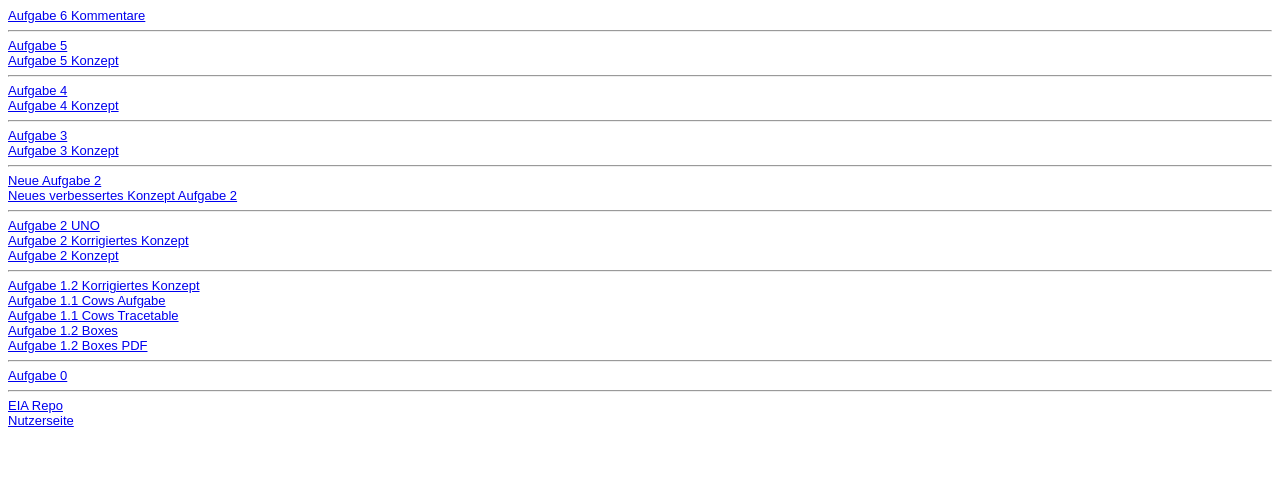
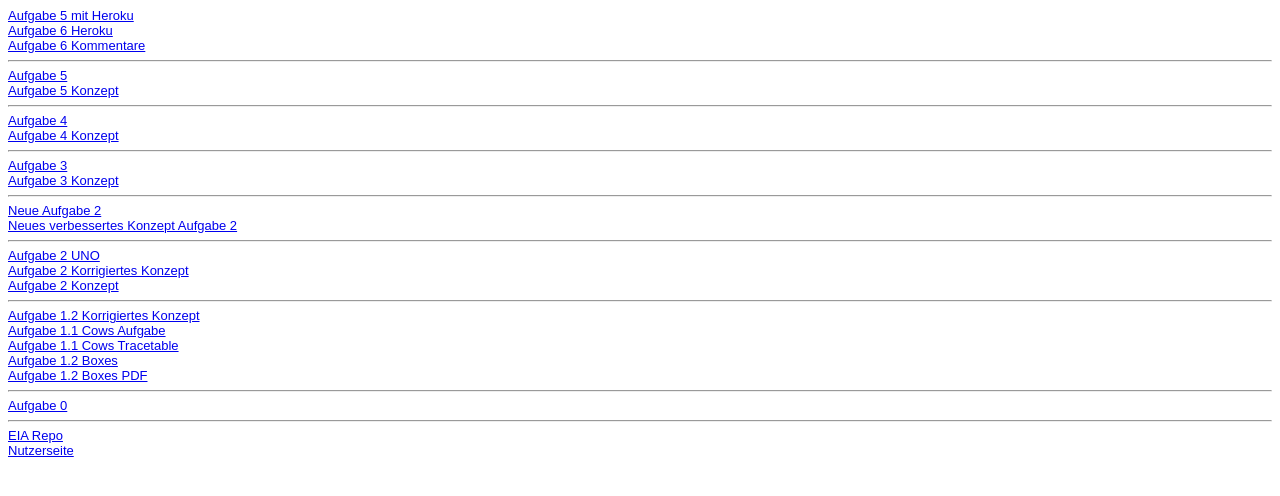
Before and after one commit to Leah1995/EIA2WS, a website: page steckbrief.htm in a window 1280 px wide. Drawn offline with Linux system fonts and the light colour scheme.

Commit message:
Aufgabe 5 neu

```diff
--- a/steckbrief.htm
+++ b/steckbrief.htm
@@ -15,6 +15,8 @@ body {
 </head>
 <body>
 
+<div><a href="https://leah1995.github.io/EIA2WS/Aufgabe-5/Aufg5.html" target="_blank">Aufgabe 5 mit Heroku</a></div>
+<div><a href="eia2ws.herokuapp.com/helloWorld" target="_blank">Aufgabe 6 Heroku</a></div>
 <div><a href="https://github.com/Leah1995/EIA2WS/blob/master/Aufgabe-6/Server/Server.ts" target="_blank">Aufgabe 6 Kommentare</a></div>
 <hr>
 <div><a href="https://leah1995.github.io/EIA2WS/Aufgabe-5/Aufg5.html" target="_blank">Aufgabe 5</a></div>
```
Also changed, not shown: Aufgabe-5/Aufg5.html (+6 -2 lines).
